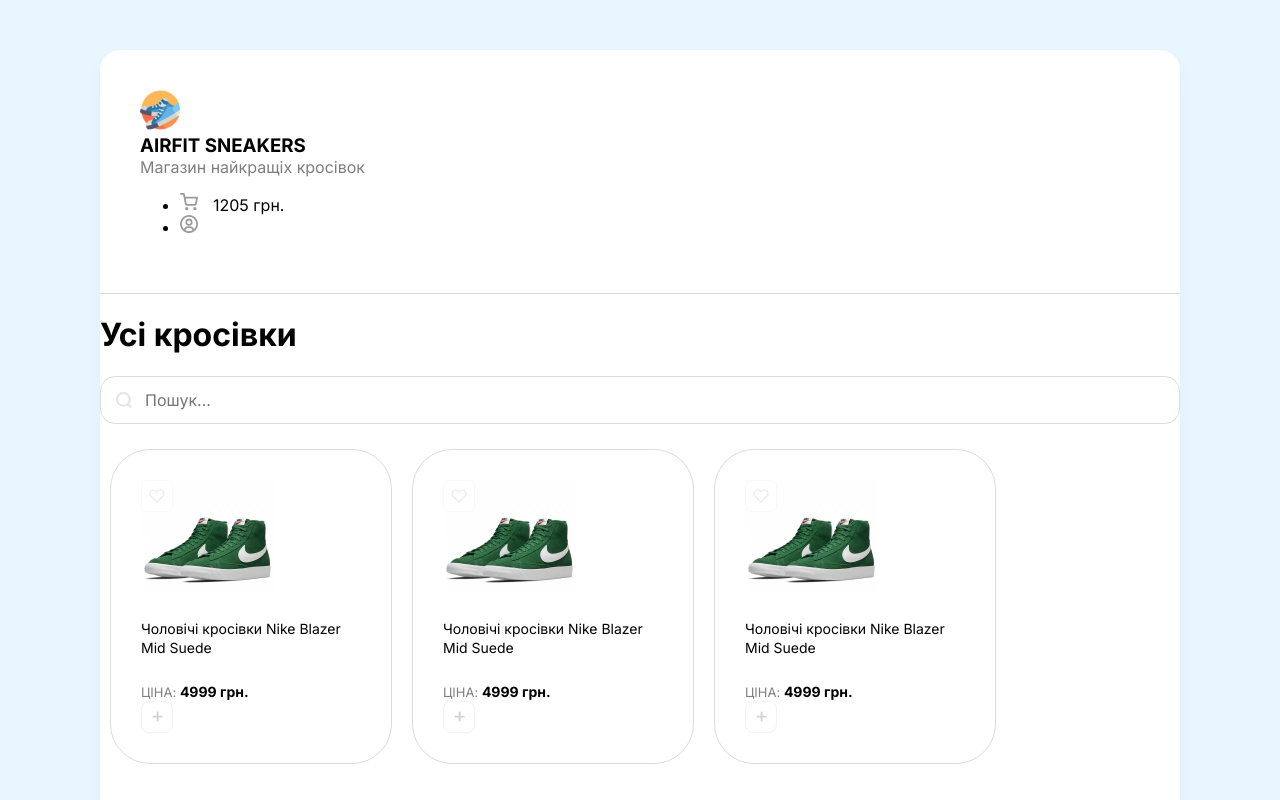
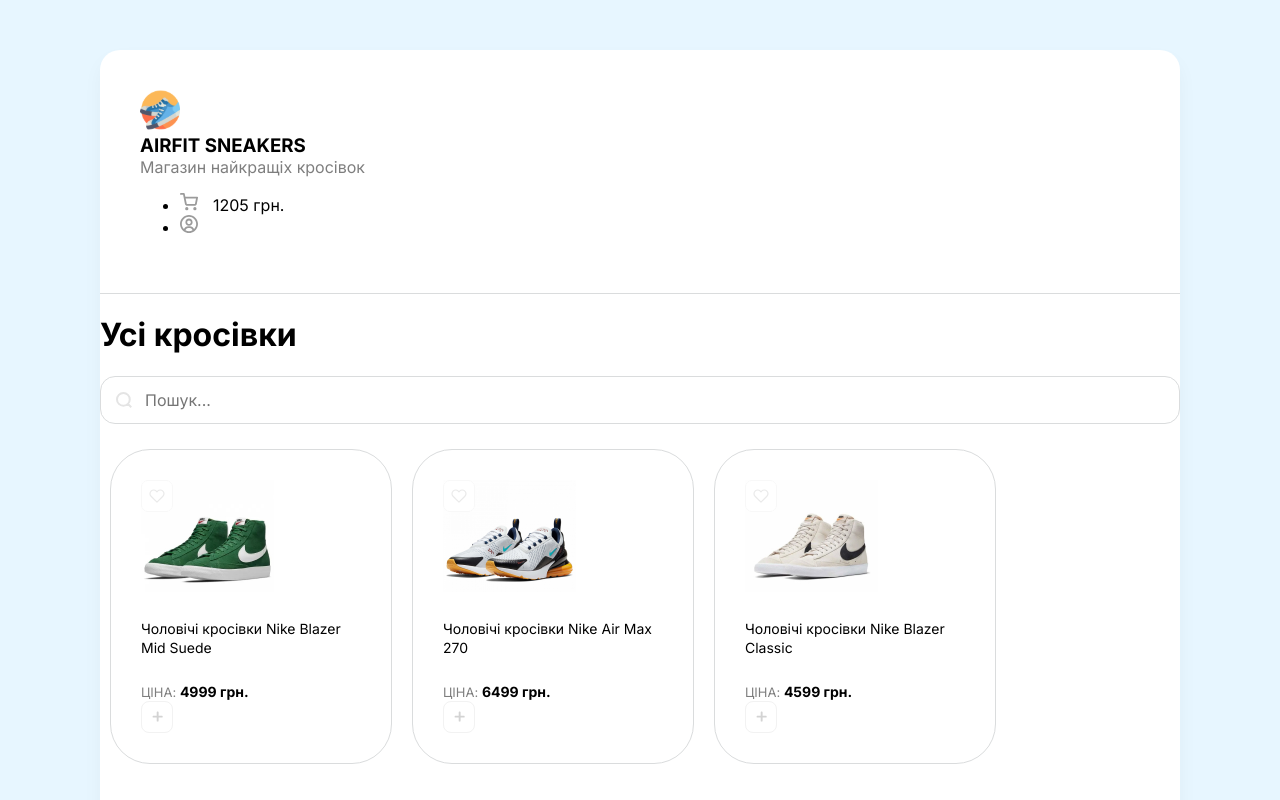
Before and after one commit to Ashamalo/react-shop, a React (Create React App) app: page / in a window 1280 px wide. Shown: the top 800 px of the page. Built offline with nearby package versions, Linux system fonts and the light colour scheme.

Commit message:
created props

```diff
--- a/src/App.js
+++ b/src/App.js
@@ -3,6 +3,13 @@
 import Header from './components/Header';
 import Drawer from './components/Drawer';
 import './App.css';
+
+const arr = [
+  { title: 'Чоловічі кросівки Nike Blazer Mid Suede', price: 4999, imageUrl: '/img/goods/1.jpg' },
+  { title: 'Чоловічі кросівки Nike Air Max 270', price: 6499, imageUrl: '/img/goods/2.jpg' },
+  { title: 'Чоловічі кросівки Nike Blazer Classic', price: 4599, imageUrl: '/img/goods/3.jpg' },
+  { title: 'Чоловічі кросівки Puma X Aka Boku Future Rider', price: 7299, imageUrl: '/img/goods/4.jpg' },
+];
 
 function App() {
   return (
@@ -23,10 +30,11 @@
           </div>
 
           <div className='goods'>
-            <Card />
-            <Card />
-            <Card />
-            <Card />
+
+            {arr.map((obj) => (
+              <Card title={obj.title} price={obj.price} imageUrl={obj.imageUrl} />
+            ))}
+
           </div>
 
         </div>
--- a/src/components/Card.js
+++ b/src/components/Card.js
@@ -1,18 +1,25 @@
-function Card() {
+function Card(props) {
+
+    const onClickButton = () => {
+        alert("нажали на плюс");
+    }
+
     return (
         <div className="card">
             <div className="favorite">
                 <img src="/img/heart-unlike.svg" alt="unliked" />
             </div>
 
-            <img width={133} height={112} src="/img/goods/1.jpg" alt="sneakers" />
-            <h5>Чоловічі кросівки Nike Blazer Mid Suede</h5>
+            <img width={133} height={112} src={props.imageUrl} alt="sneakers" />
+            <h5>{props.title}</h5>
             <div className='d-flex justify-between align-center'>
                 <div className='d-flex flex-column'>
                     <span>Ціна: </span>
-                    <b>4999 грн.</b>
+                    <b>{props.price} грн.</b>
                 </div>
-                <button className='button'><img width={11} height={11} src="/img/add-to-cart.svg" alt='plus' /></button>
+                <button className='button' onClick={onClickButton}>
+                    <img width={11} height={11} src="/img/add-to-cart.svg" alt='plus' />
+                </button>
             </div>
         </div>
     );
--- a/src/index.scss
+++ b/src/index.scss
@@ -116,7 +116,6 @@
     font-size: 16px;
   }
  }
-
 // cart section
  .overlay{
   position: absolute;
@@ -269,5 +268,3 @@
 // color.adjust($color, $lightness: -5%);
   }
 }
-
-// next section
```
